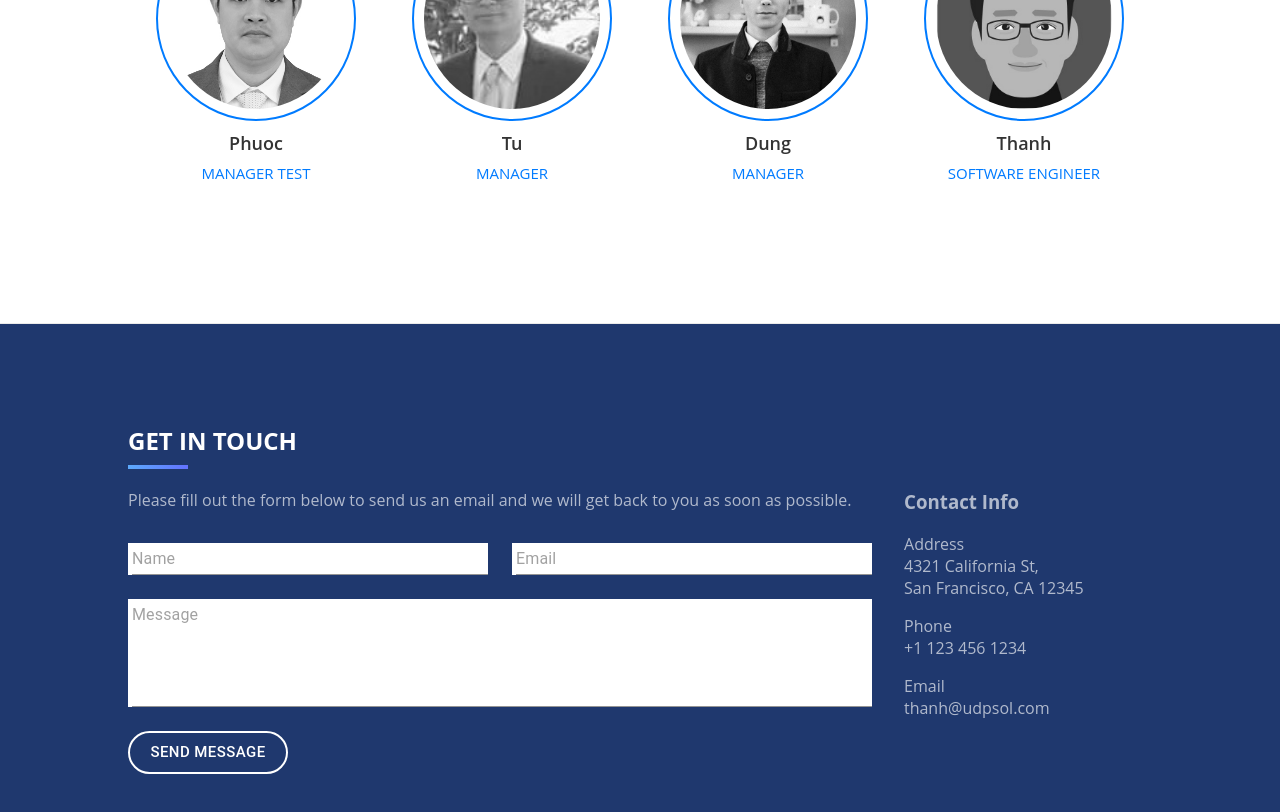
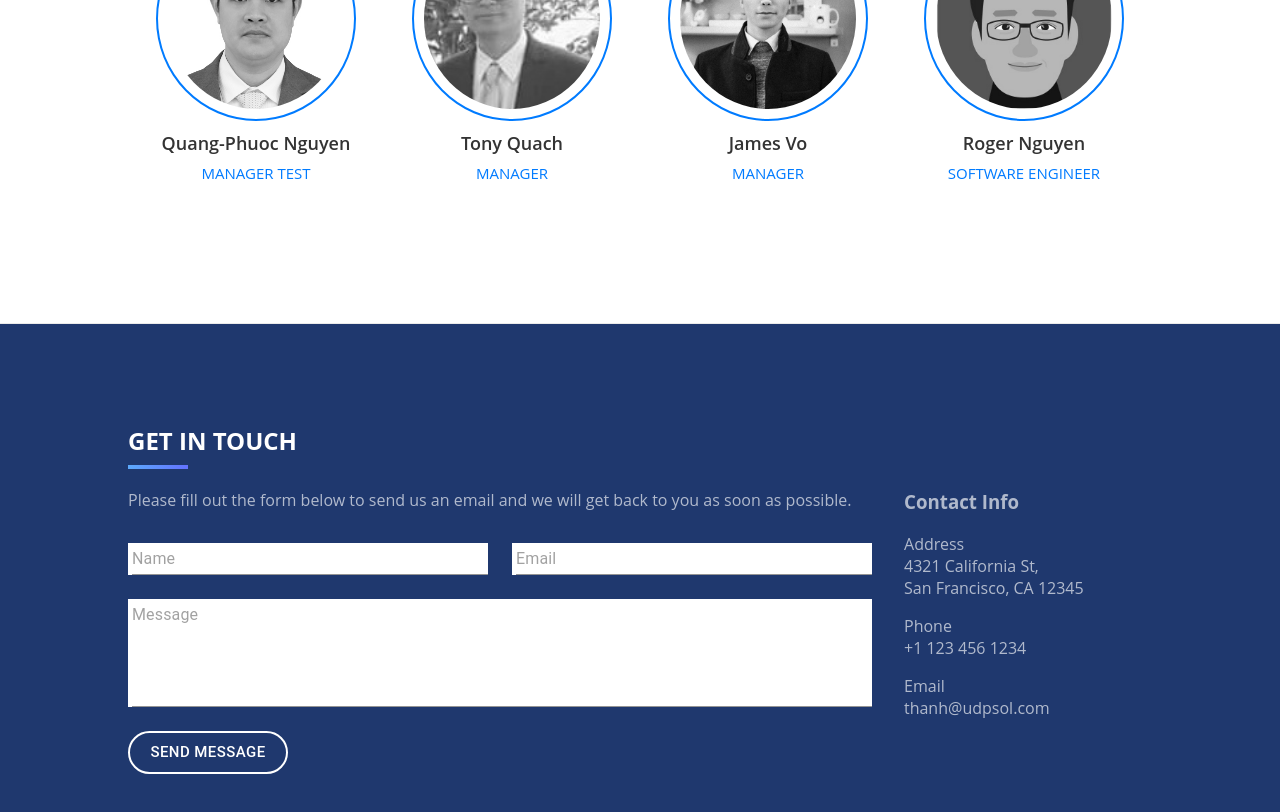
Before and after one commit to roger-ngx/udp, a Next.js app: page / in a window 1280 px wide. Shown: the part 2420-3232 px from the top of the page. Built offline with nearby package versions, Linux system fonts and the light colour scheme.

Commit message:
change name of Team

```diff
--- a/components/team.js
+++ b/components/team.js
@@ -40,22 +40,22 @@
             <div className='grid'>
                 <Person
                     img='/img/team/phuoc.jpg'
-                    name='Phuoc'
+                    name='Quang-Phuoc Nguyen'
                     role='Manager test'
                 />
                 <Person
                     img='/img/team/tu.jpg'
-                    name='Tu'
+                    name='Tony Quach'
                     role='Manager'
                 />
                 <Person
                     img='/img/team/dung.jpg'
-                    name='Dung'
+                    name='James Vo'
                     role='Manager'
                 />
                 <Person
                     img='/img/team/thanh.jpg'
-                    name='Thanh'
+                    name='Roger Nguyen'
                     role='software engineer'
                 />
             </div>
```
